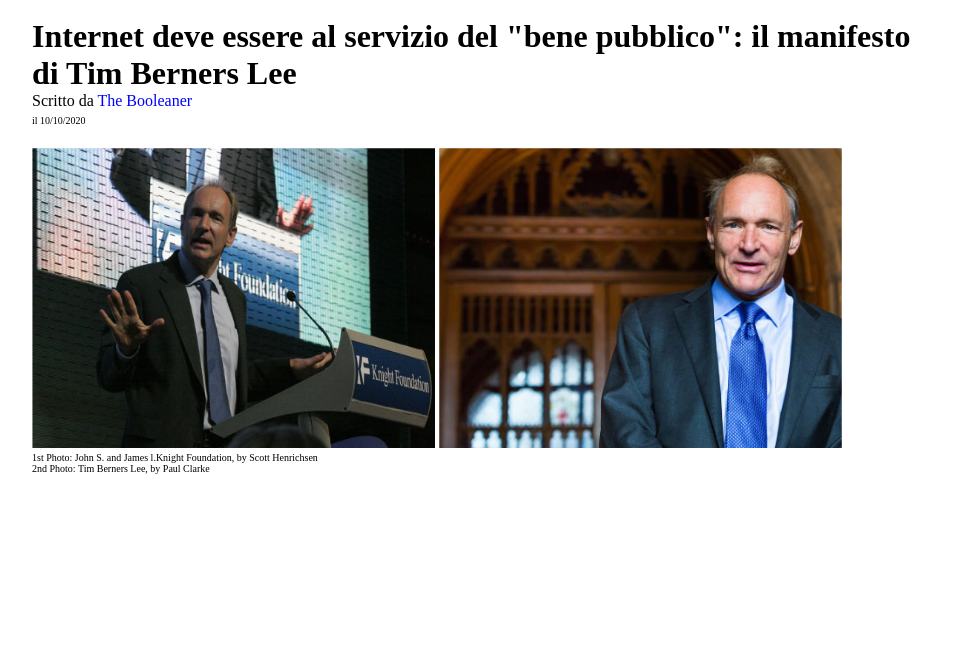
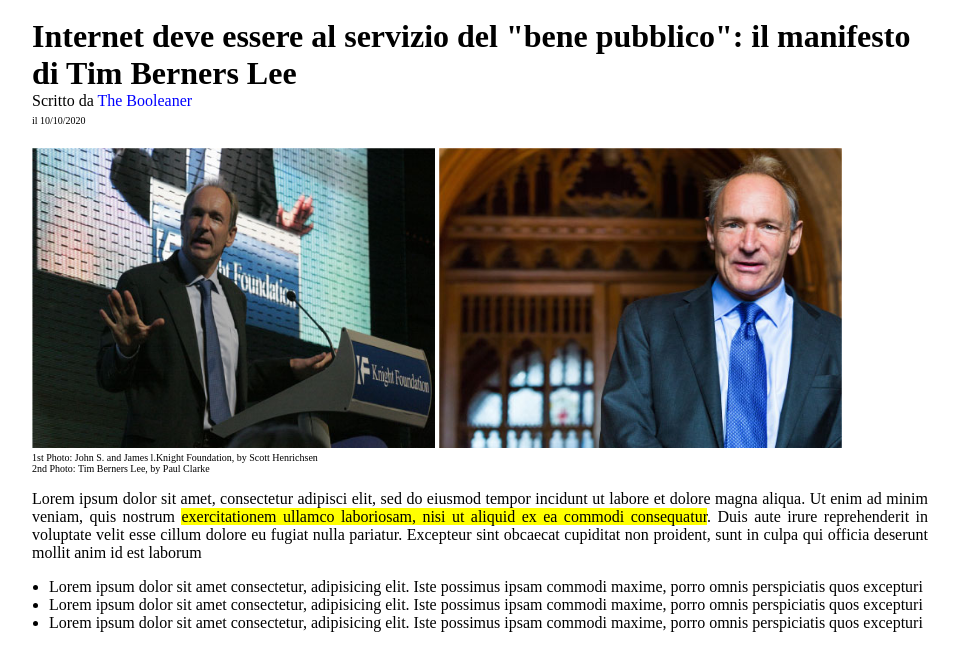
Before and after one commit to AndreaMinelli/html-css-booleaner, a plain HTML site: page index.html in a window 1280 px wide. Shown: the part 93-764 px from the top of the page, without its empty margins (160-1119 px from the left). Drawn offline with Linux system fonts and the light colour scheme.

Commit message:
Impostato articolo ed elenco puntato

```diff
--- a/css/stylesheet.css
+++ b/css/stylesheet.css
@@ -45,3 +45,15 @@ a{
 figcaption{
     font-size: 10px;
 }
+
+#articolo-principale{
+    text-align: justify;
+}
+
+.important-note{
+    background-color: yellow;
+}
+
+ul{
+    padding-left: 17px;
+}
--- a/index.html
+++ b/index.html
@@ -10,10 +10,12 @@
 <body>
     <div class="contenitor">
         <header>
+            <!-- Inserimento logo nell'header -->
             <picture>
                 <img src="img/logo.svg" alt="Logo The Booleaner" id="immagine-logo">
             </picture>
         </header>
+        <!-- Inserimento titolo articolo e autore -->
         <h1 id="title">Internet deve essere al servizio del "bene pubblico": il manifesto di Tim Berners Lee</h1>
         <address>
             Scritto da
@@ -21,6 +23,7 @@
             <br>
             <span id="data">il 10/10/2020</span>
         </address>
+        <!-- Inserimento foto articolo e descrizioni -->
         <section id="foto">
             <img src="img/tim-1.jpg" alt="Foto Knight Foundation" class="immagine-titolo">
             <img src="img/tim-2.jpg" alt="Foto Tim Berners Lee" class="immagine-titolo">
@@ -31,6 +34,18 @@
                 2nd Photo: Tim Berners Lee, by Paul Clarke
             </figcaption>
         </section>
+        <!-- Inizio articolo -->
+        <section id="articolo-principale">
+            <p>
+                Lorem ipsum dolor sit amet, consectetur adipisci elit, sed do eiusmod tempor incidunt ut labore et dolore magna aliqua. Ut enim ad minim veniam, quis nostrum <span class="important-note">exercitationem ullamco laboriosam, nisi ut aliquid ex ea commodi consequatur</span>. Duis aute irure reprehenderit in voluptate velit esse cillum dolore eu fugiat nulla pariatur. Excepteur sint obcaecat cupiditat non proident, sunt in culpa qui officia deserunt mollit anim id est laborum
+            </p>
+            <ul>
+                <li>Lorem ipsum dolor sit amet consectetur, adipisicing elit. Iste possimus ipsam commodi maxime, porro omnis perspiciatis quos excepturi</li>
+                <li>Lorem ipsum dolor sit amet consectetur, adipisicing elit. Iste possimus ipsam commodi maxime, porro omnis perspiciatis quos excepturi</li>
+                <li>Lorem ipsum dolor sit amet consectetur, adipisicing elit. Iste possimus ipsam commodi maxime, porro omnis perspiciatis quos excepturi</li>
+            </ul>
+        </section>
+
     </div>
 </body>
 </html>
```
